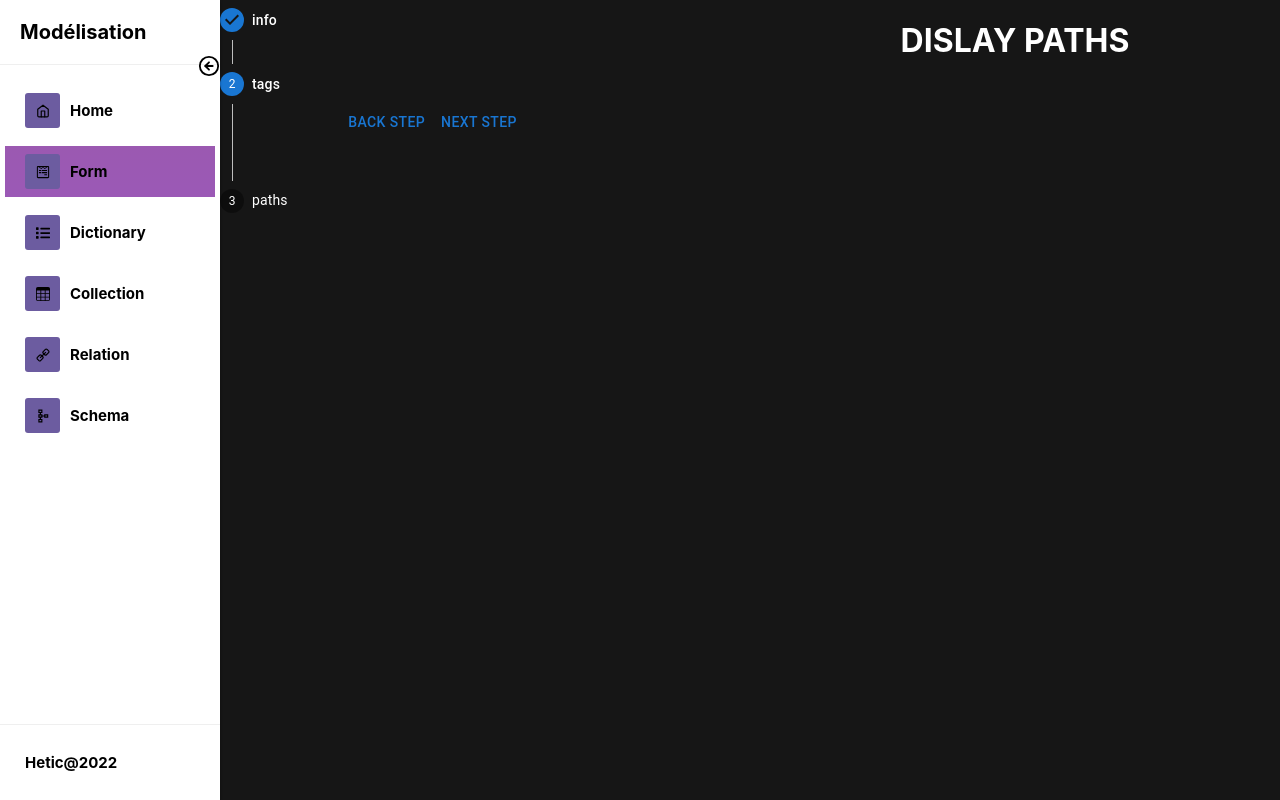
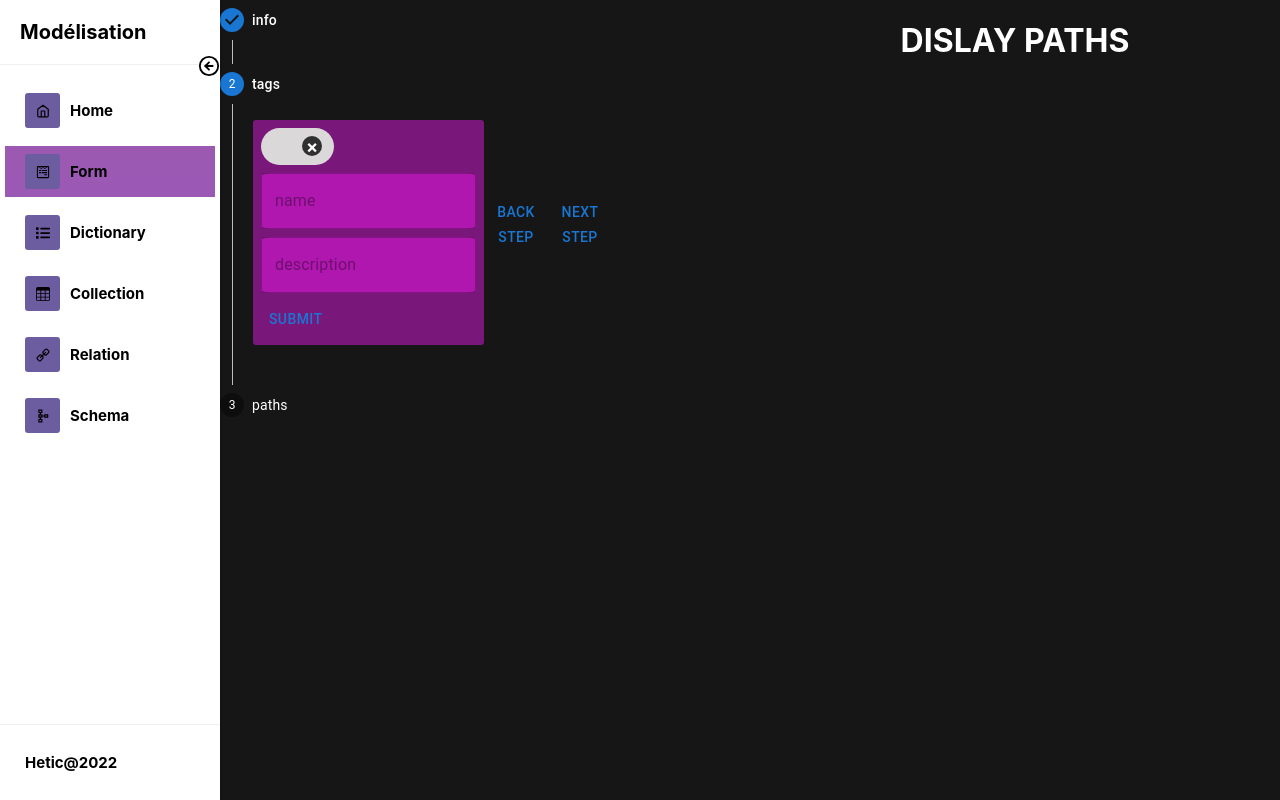
Before and after one commit to ReverseOpenapi/front, a React (Create React App) app: page / in a window 1280 px wide. Both pictures are taken after typing "Sample", "Sample", "Sample" into the empty fields and a click on the button "ADD INFO". Built offline with nearby package versions, Linux system fonts and the light colour scheme.

Commit message:
add tags

```diff
--- a/src/form/components/Tags.jsx
+++ b/src/form/components/Tags.jsx
@@ -1,16 +1,56 @@
 import React, { useState } from 'react'
 import "./style.css"
 import Button from '@mui/material/Button';
-
-
+import TextField from "@mui/material/TextField";
+import { Input } from '@mui/material';
 export default function Tags({dataTags}) {
 
-    const [tag, setTag] = useState(true)
+    const [tags, setTags] = useState([{name: "", description: "" }])
+
+    //removeTags
+    const removeTags = indexToremove => {
+        setTags(tags.filter((_, index) => index !== indexToremove));
+    };
+    const [name, setName] = useState("")
+    const [description, setDescription] = useState("")
+
+    const handleSubmit = event => {
+        event.preventDefault()
+        setTags([...tags,  {name: name, description: description }]);
+        setName("")
+        setDescription("")
+    };
 
     return (
-        <div>
-            <Button primary onClick={() => dataTags(!tag)}>Back Step</Button>
-            <Button primary onClick={() => dataTags(tag)}>Next Step</Button>
+        <div className="tags-container">
+            <div className="tags-input-container">
+                <div>
+                    {tags.map((tag, index) => (
+                        <div className="tag-items" key={index}>
+                            <span className="name">{tag.name}</span>
+                            <span className="description">{tag.description}</span>
+                            <span className="close" onClick={() => removeTags(index)}>&times;</span>
+                        </div>
+                    ))}
+                </div>
+                <TextField
+                    className="text-field"
+                    type="text"
+                    placeholder="name"
+                    onChange={(event) => setName(event.target.value)}
+                    value={name}
+                />
+                <TextField
+                    className="text-field"
+                    type="text"
+                    placeholder="description"
+                    onChange={(event) => setDescription(event.target.value)}
+                    value={description}
+                />
+                <Button onClick={handleSubmit}>Submit</Button>
+            </div>
+            <Button primary onClick={() => dataTags(false)}>Back Step</Button>
+            <Button primary onClick={() => dataTags(true)}>Next Step</Button>
         </div>
     )
 }
--- a/src/form/components/style.css
+++ b/src/form/components/style.css
@@ -29,3 +29,52 @@
     color : white;
     background-color: rgb(22, 22, 22);;
 }
+.tags-container{
+    display: flex;
+    justify-content: center;
+    width: 100%;
+    align-items: center;
+    font-weight: bold;
+}
+.tags-input-container{
+    padding: .5em;
+    border-radius: 3px;
+    margin-top: 1em;
+    display: flex;
+    align-items: center;
+    flex-wrap: wrap;
+    gap: .5em;
+    background-color: rgba(235, 25, 235, 0.466);
+}
+.tag-items{
+    background-color: rgb(218,216,216);
+    display: inline-block;
+    padding: .5em .75em;
+    border-radius: 20px;
+    margin: 0 auto;
+}
+.tag-items .close{
+    height: 20px;
+    width: 20px;
+    background-color: rgb(48,48,48);
+    display: inline-block;
+    color: #FFF;
+    border-radius: 50%;
+    text-align: center;
+    display: inline-flex;
+    justify-content: center;
+    align-items: center;
+    margin-left: .5em;
+    font-size: 18px;
+    cursor: pointer;
+}
+.name{
+    color: green;
+    font-size: 15px;
+    margin-left: 10px;
+}
+.description{
+    color: #6c5ca0;
+    font-size: 15px;
+    margin-left: 10px;
+}
```
Also changed, not shown: 1 other file (tests, documents, lock files or other folders).
